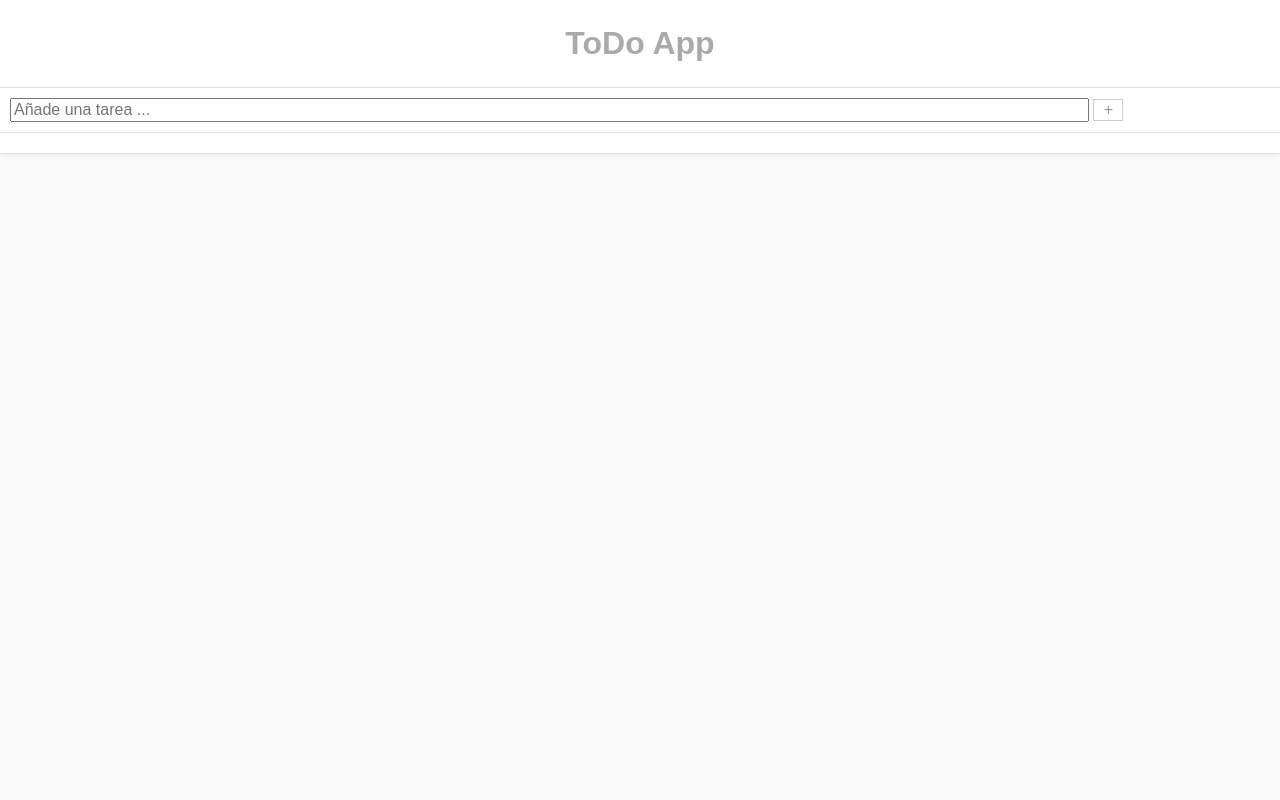
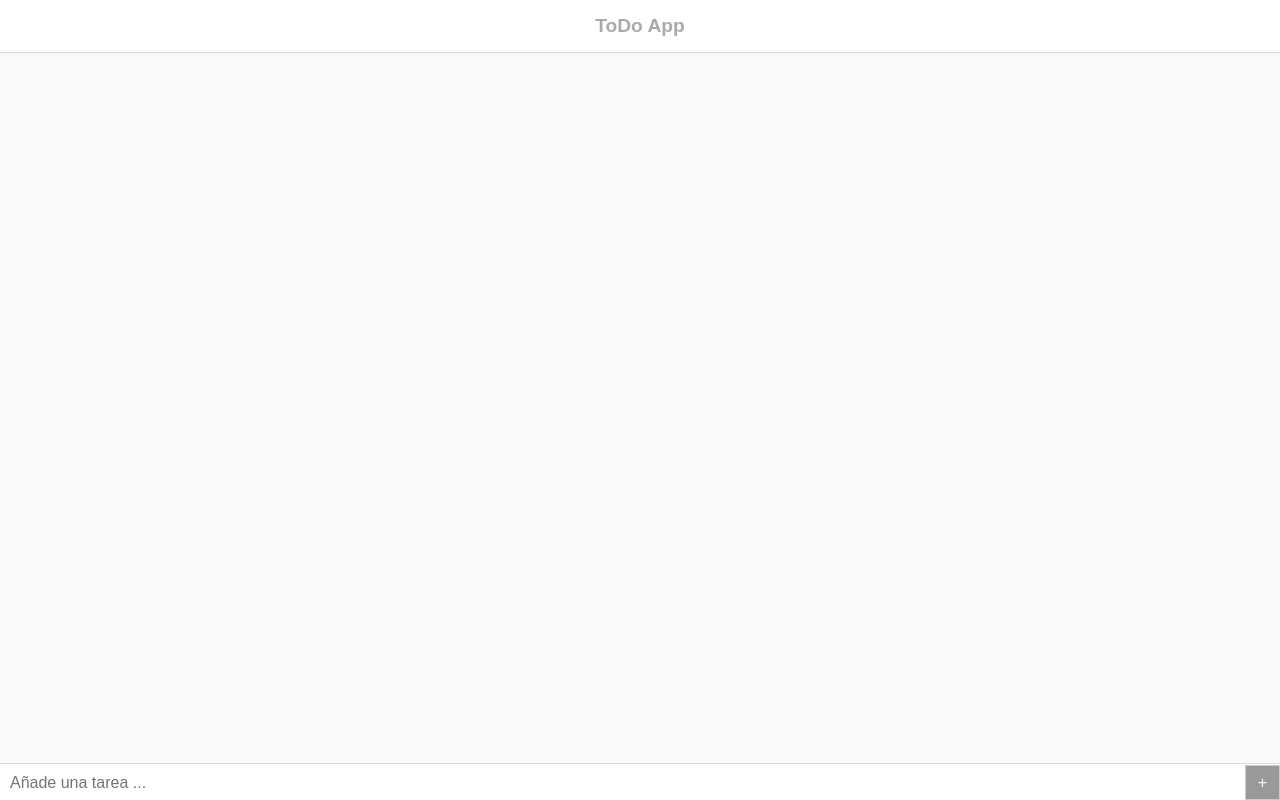
Before and after one commit to Aitorzubizarret/dam-2015, a plain HTML site: page HTML5/extra/ToDoApp/index.html in a window 1280 px wide. Drawn offline with Linux system fonts and the light colour scheme.

Commit message:
Actualización

```diff
--- a/HTML5/extra/ToDoApp/assets/css/main.css
+++ b/HTML5/extra/ToDoApp/assets/css/main.css
@@ -3,33 +3,50 @@ body {
 }
 .wrapper {
 	width: 100%;
-	margin: 0;
 	border-bottom: 1px solid #e1e1e5;
 	background: #fff;
 	box-shadow: 0 1px 7px -1px #E7E7E8;
+	margin: 0;
 }
 .wrapper h1 {
 	text-align: center;
-	padding: 25px 0;
+	padding: 15px 0;
 	margin: 0;
 	color: #aaa;
+	border-bottom: 1px solid #ddd;
+	position: fixed;
+	width: 100%;
+	background: #fff;
+	font-size: 1.2em;
 }
 /*
 	Formulario
 */
 .todoForm {
-	padding: 10px;
-	border-top: 1px solid #e1e1e5;
-	border-bottom: 1px solid #e1e1e5;
+	border-top: 1px solid #ddd;
+	border-bottom: 1px solid #ddd;
+	position: fixed;
+	bottom: 0;
+	width: 100%;
+	background: #fff;
+	height: 35px;
 }
 #todoInput {
-	width: 85%;
+	width: 100%;
+	height: 100%;
+	border: 0;
+	padding-left: 10px;
 }
 #addBtn {
-	width: 30px;
+	width: 35px;
+	height: 35px;
 	border: 1px solid #ccc;
-	background: #fff;
-	color: #999;
+	background: #999;
+	color: #fff;
+	position: fixed;
+	bottom: 0;
+	right: 0;
+
 }
 
 /*
@@ -37,8 +54,10 @@ body {
 */
 #todoList {
 	list-style: none;
-	margin: 0;
-	padding: 10px;
+	padding: 49px 0 0 0;
+	overflow-y: auto;
+	margin-top: 0;
+	margin-bottom: 0;
 }
 #todoList li {
 	border-top: 1px dashed #e1e1e5;
@@ -58,3 +77,13 @@ body {
 	text-decoration: line-through;
 	color: #ccc;
 }
+.deleteBtn {
+	width: 20px;
+	height: 20px;
+	border-radius: 20px;
+	border: 1px solid #B61D04;
+	background-color: #FF492B;
+	position: absolute;
+	right: 5px;
+	color: #fff;
+}
--- a/HTML5/extra/ToDoApp/assets/js/main.js
+++ b/HTML5/extra/ToDoApp/assets/js/main.js
@@ -35,10 +35,16 @@
 		var newTodoText = document.createElement("span");
 		newTodoText.innerText = todoText;
 
-		// Creamos un nuevo elemento (li) para la lista e insertamos en él el checkbox y el span.
+		// Creamos un botón para eliminar la tarea
+		var newDeleteBtn = document.createElement("button");
+		newDeleteBtn.classList.add("deleteBtn");
+		newDeleteBtn.innerText = "-";
+
+		// Creamos un nuevo elemento (li) para la lista e insertamos en él los elementos de arriba.
 		var newTodo = document.createElement("li");
 		newTodo.appendChild(newCheckbox);
 		newTodo.appendChild(newTodoText);
+		newTodo.appendChild(newDeleteBtn);
 
 		// Insertamos en el UL el nuevo elemento LI que hemos creado.
 		todoList.appendChild(newTodo);
@@ -59,7 +65,10 @@
 			} else {
 				textSpan[0].classList.remove("todoDone");
 			}
+		} else if (e.target.name === 'submit') {
+			console.log("hi");
 		}
+		console.log(e.target.type);
 	};
 
 	// Listeners
--- a/HTML5/extra/ToDoApp/index.html
+++ b/HTML5/extra/ToDoApp/index.html
@@ -10,11 +10,11 @@
 <body>
 	<div class="wrapper">
 		<h1>ToDo App</h1>
+		<ul id="todoList"></ul>
 		<form action="#" class="todoForm">
 			<input type="text" placeholder="Añade una tarea ..." id="todoInput">
 			<input type="submit" value="+" id="addBtn">
 		</form>
-		<ul id="todoList"></ul>
 	</div>
 	<script src="assets/js/main.js"></script>
 </body>
```
